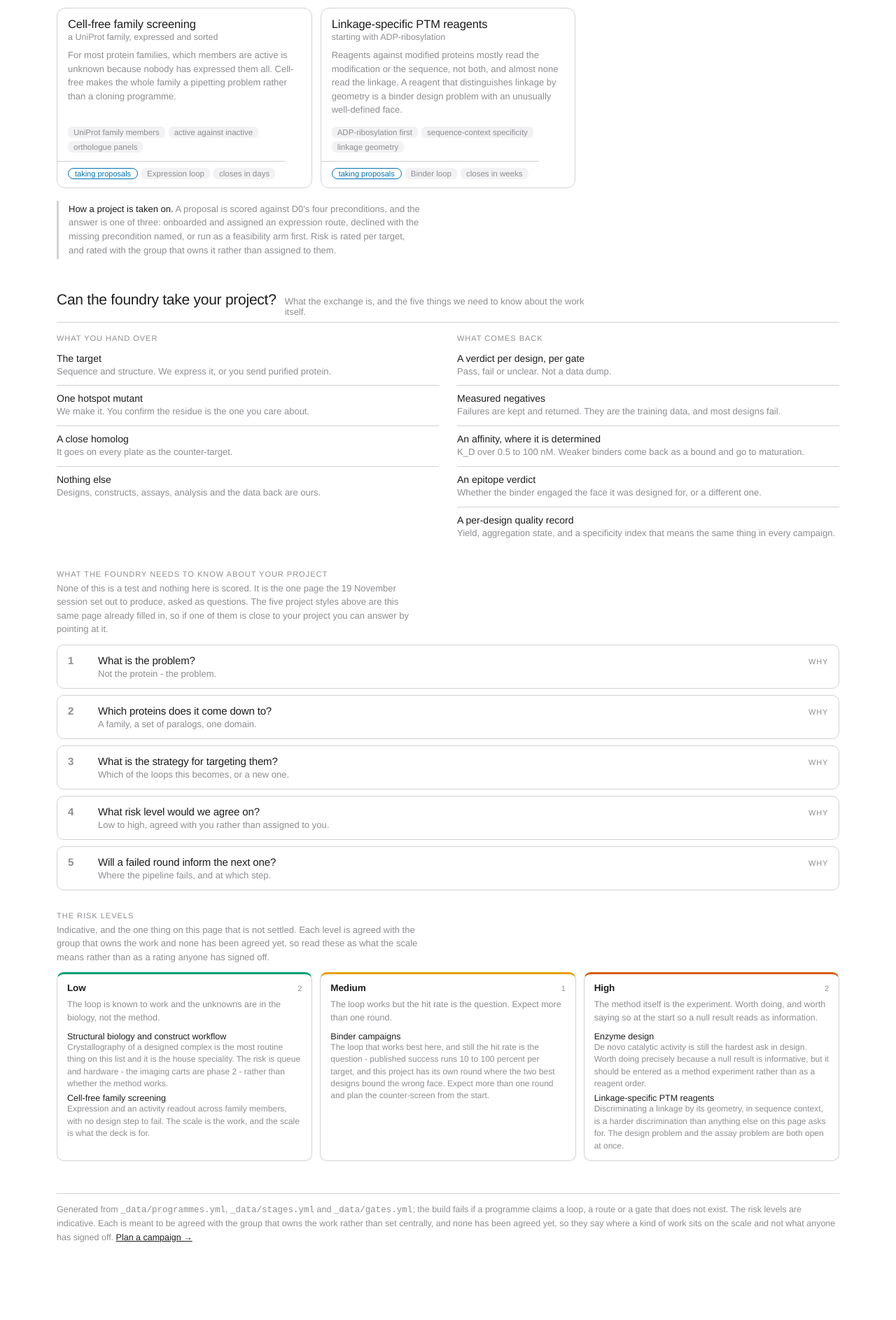
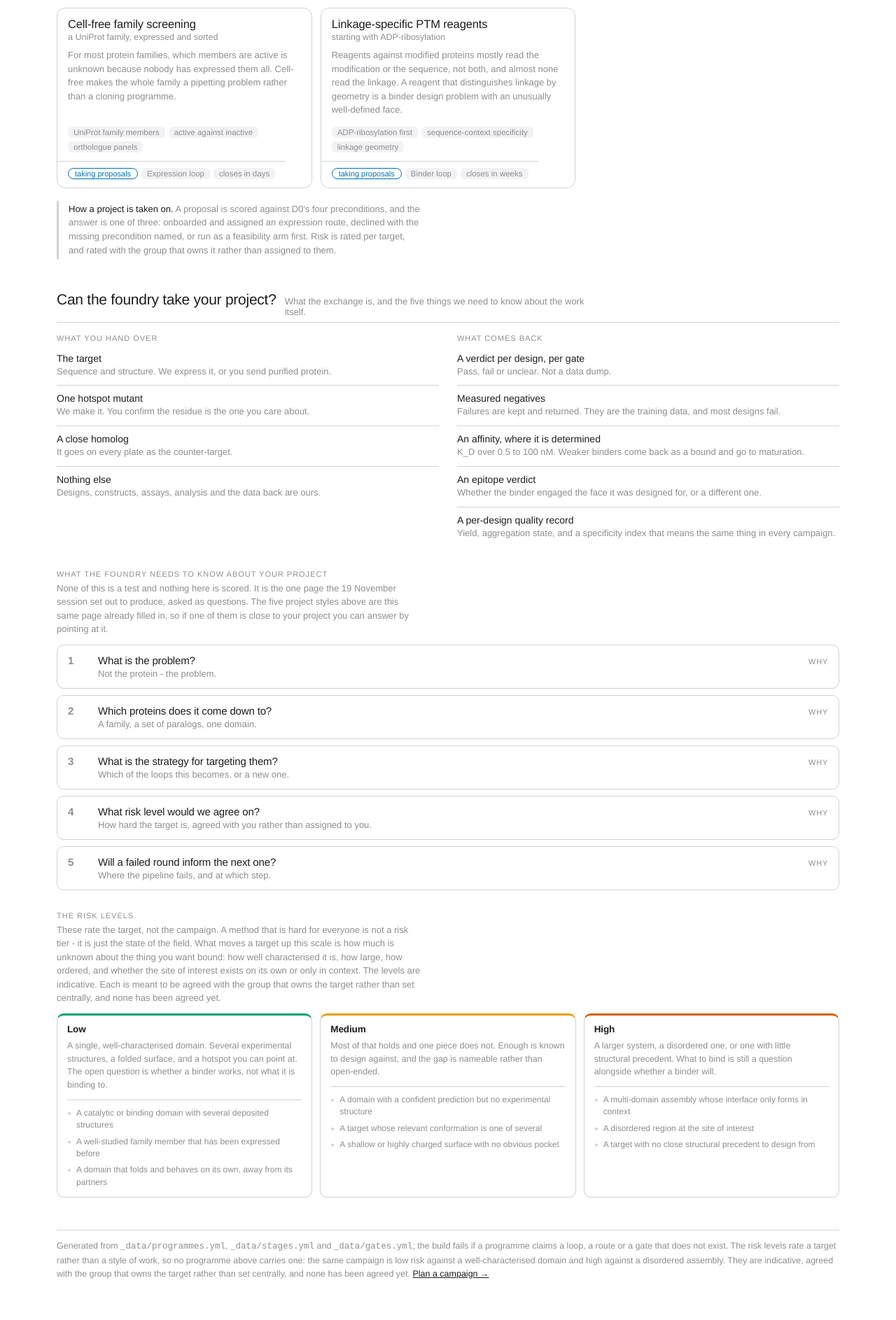
Before and after one commit to sofibali/protein-design-foundry, a Jekyll site: the page static/pages/foundry.html, which Jekyll copies as it is, in a window 1280 px wide. Shown: the part 1153-3039 px from the top of the page at 70% size. Built offline with Jekyll 4.4.1, drawn with Linux system fonts in a browser that asks for light colours; before the commit the page ends 2987 px from its top, so only the background shows below that.

Commit message:
Risk rates the target, not the style of work
The levels added earlier rated the wrong thing. They said binder
campaigns were medium because published hit rates run 10 to 100
percent, and enzyme design high because de novo catalysis is hard.
That is campaign complexity - how hard the experiment is for
everybody - and a method that is hard for the whole field is not a
risk tier, it is just the state of the field.

Sofia's correction: a single well-characterised domain with many
structures is low risk, and a larger, more disordered or less studied
target is higher risk, running the same binder campaign. The tier is
about the target.

That also means no project style can carry one. A style holds targets
of every difficulty, so a single level against a whole style is
necessarily rating the method instead. The risk blocks come off all
five programmes, and the build now fails if one reappears, with the
reason spelled out rather than just rejected.

The scale is rewritten around what is unknown about the target: how
well characterised, how large, how ordered, and whether the site of
interest exists on its own or only in context. Each level now carries
three example targets rather than three example programmes, so a
reader can place their own - a domain with several deposited
structures sits at low, a confident prediction with no experimental
structure at medium, a multi-domain assembly whose interface only
forms in context at high. Levels need at least two examples or the
build fails, because a level with no worked example is an adjective.

No group is named against any level, and the page still says the
rating is agreed with the group that owns the target rather than set
centrally, which is what the 19 November session settled.

Co-Authored-By: Claude Opus 5 <noreply@anthropic.com>

```diff
--- a/_data/programmes.yml
+++ b/_data/programmes.yml
@@ -34,14 +34,6 @@ programmes:
     name: Binder campaigns
     sub: the spine of the machine
     status: running
-    risk:
-      level: medium
-      why: >-
-        The loop that works best here, and still the hit rate is the
-        question - published success runs 10 to 100 percent per target, and
-        this project has its own round where the two best designs bound the
-        wrong face. Expect more than one round and plan the counter-screen
-        from the start.
     problem: >-
       A protein with a face worth blocking and no reagent that binds it. The
       design models will propose thousands of candidates against that face;
@@ -65,13 +57,6 @@ programmes:
     name: Structural biology and construct workflow
     sub: which construct crystallises
     status: phase 2
-    risk:
-      level: low
-      why: >-
-        Crystallography of a designed complex is the most routine thing on
-        this list and it is the house speciality. The risk is queue and
-        hardware - the imaging carts are phase 2 - rather than whether the
-        method works.
     problem: >-
       A construct that expresses is not a construct that diffracts, and the
       distance between the two is usually paid for in months of hand work. The
@@ -97,12 +82,6 @@ programmes:
     name: Enzyme design
     sub: active or inactive, at plate scale
     status: taking proposals
-    risk:
-      level: high
-      why: >-
-        De novo catalytic activity is still the hardest ask in design. Worth
-        doing precisely because a null result is informative, but it should
-        be entered as a method experiment rather than as a reagent order.
     problem: >-
       A designed or redesigned enzyme is a binding problem with a turnover
       readout bolted on. The deck's limit is not the chemistry, it is whether
@@ -122,12 +101,6 @@ programmes:
     name: Cell-free family screening
     sub: a UniProt family, expressed and sorted
     status: taking proposals
-    risk:
-      level: low
-      why: >-
-        Expression and an activity readout across family members, with no
-        design step to fail. The scale is the work, and the scale is what
-        the deck is for.
     problem: >-
       For most protein families, which members are active is unknown because
       nobody has expressed them all. Cell-free makes the whole family a
@@ -149,12 +122,6 @@ programmes:
     name: Linkage-specific PTM reagents
     sub: starting with ADP-ribosylation
     status: taking proposals
-    risk:
-      level: high
-      why: >-
-        Discriminating a linkage by its geometry, in sequence context, is a
-        harder discrimination than anything else on this page asks for. The
-        design problem and the assay problem are both open at once.
     problem: >-
       Reagents against modified proteins mostly read the modification or the
       sequence, not both, and almost none read the linkage. A reagent that
--- a/_data/stages.yml
+++ b/_data/stages.yml
@@ -162,12 +162,15 @@ fit:
         is worth knowing at the start rather than in month three.
     - id: risk
       q: What risk level would we agree on?
-      sub: Low to high, agreed with you rather than assigned to you.
+      sub: How hard the target is, agreed with you rather than assigned to you.
       why: >-
-        The session was explicit that the rating is not set centrally. You
-        know what a failed round costs your project and we know what it costs
-        the deck. The level is those two together, and it sets how much gets
-        committed before the first result comes back.
+        This rates the target, not the experiment. The same binder campaign
+        against a well-characterised single domain and against a disordered
+        multi-domain system is the same chain of protocols with very
+        different odds, and it is the target that moves the odds. You know
+        yours better than we do, which is why the session was explicit that
+        the level is agreed with the owning group rather than set centrally.
+        It sets how much gets committed before the first result comes back.
     - id: rounds
       q: Will a failed round inform the next one?
       sub: Where the pipeline fails, and at which step.
@@ -179,22 +182,43 @@ fit:
   scale:
     title: The risk levels
     note: >-
-      Indicative, and the one thing on this page that is not settled. Each
-      level is agreed with the group that owns the work and none has been
-      agreed yet, so read these as what the scale means rather than as a
-      rating anyone has signed off.
+      These rate the target, not the campaign. A method that is hard for
+      everyone is not a risk tier - it is just the state of the field. What
+      moves a target up this scale is how much is unknown about the thing you
+      want bound: how well characterised it is, how large, how ordered, and
+      whether the site of interest exists on its own or only in context. The
+      levels are indicative. Each is meant to be agreed with the group that
+      owns the target rather than set centrally, and none has been agreed yet.
     levels:
       - id: low
         name: Low
-        say: The loop is known to work and the unknowns are in the biology, not the method.
+        say: >-
+          A single, well-characterised domain. Several experimental
+          structures, a folded surface, and a hotspot you can point at. The
+          open question is whether a binder works, not what it is binding to.
+        eg:
+          - A catalytic or binding domain with several deposited structures
+          - A well-studied family member that has been expressed before
+          - A domain that folds and behaves on its own, away from its partners
       - id: medium
         name: Medium
-        say: The loop works but the hit rate is the question. Expect more than one round.
+        say: >-
+          Most of that holds and one piece does not. Enough is known to design
+          against, and the gap is nameable rather than open-ended.
+        eg:
+          - A domain with a confident prediction but no experimental structure
+          - A target whose relevant conformation is one of several
+          - A shallow or highly charged surface with no obvious pocket
       - id: high
         name: High
         say: >-
-          The method itself is the experiment. Worth doing, and worth saying
-          so at the start so a null result reads as information.
+          A larger system, a disordered one, or one with little structural
+          precedent. What to bind is still a question alongside whether a
+          binder will.
+        eg:
+          - A multi-domain assembly whose interface only forms in context
+          - A disordered region at the site of interest
+          - A target with no close structural precedent to design from
 
 # How to shape a binder question so it can be screened here. NOT a gate and
 # NOT scored - these moved off the landing page on 2026-11-20 because they
--- a/static/pages/foundry.html
+++ b/static/pages/foundry.html
@@ -155,13 +155,13 @@
        border-top:3px solid var(--rule)}
   .lev h4{margin:0;font-size:13.5px;font-weight:600;letter-spacing:-.01em;
        display:flex;align-items:baseline;gap:8px}
-  .lev h4 .c{margin-left:auto;font-size:11px;color:var(--muted);font-weight:400;
-       font-variant-numeric:tabular-nums}
   .lev p{margin:7px 0 0;font-size:12.5px;color:var(--muted);line-height:1.5}
-  .lev .eg{margin-top:10px;display:grid;gap:5px}
-  .lev .eg b{font-size:12.5px;font-weight:500;color:var(--ink);display:block}
-  .lev .eg span{font-size:12px;color:var(--muted);line-height:1.45;display:block}
-  .lev .none{font-size:12px;color:var(--muted);font-style:italic;margin-top:10px}
+  .lev .eg{margin-top:11px;padding-top:10px;border-top:1px solid var(--rule);
+       display:grid;gap:6px}
+  .lev .eg span{font-size:12px;color:var(--muted);line-height:1.45;display:block;
+       padding-left:13px;position:relative}
+  .lev .eg span::before{content:"";position:absolute;left:1px;top:7px;
+       width:4px;height:4px;border-radius:50%;background:var(--rule)}
 
   .aside{border-left:3px solid var(--rule);padding:2px 0 2px 14px;margin-top:18px;
          font-size:13px;line-height:1.52;color:var(--muted);max-width:72ch}
@@ -430,8 +430,8 @@ window.FOUNDRY = {
    {
     "id": "risk",
     "q": "What risk level would we agree on?",
-    "sub": "Low to high, agreed with you rather than assigned to you.",
-    "why": "The session was explicit that the rating is not set centrally. You know what a failed round costs your project and we know what it costs the deck. The level is those two together, and it sets how much gets committed before the first result comes back."
+    "sub": "How hard the target is, agreed with you rather than assigned to you.",
+    "why": "This rates the target, not the experiment. The same binder campaign against a well-characterised single domain and against a disordered multi-domain system is the same chain of protocols with very different odds, and it is the target that moves the odds. You know yours better than we do, which is why the session was explicit that the level is agreed with the owning group rather than set centrally. It sets how much gets committed before the first result comes back."
    },
    {
     "id": "rounds",
@@ -442,22 +442,37 @@ window.FOUNDRY = {
   ],
   "scale": {
    "title": "The risk levels",
-   "note": "Indicative, and the one thing on this page that is not settled. Each level is agreed with the group that owns the work and none has been agreed yet, so read these as what the scale means rather than as a rating anyone has signed off.",
+   "note": "These rate the target, not the campaign. A method that is hard for everyone is not a risk tier - it is just the state of the field. What moves a target up this scale is how much is unknown about the thing you want bound: how well characterised it is, how large, how ordered, and whether the site of interest exists on its own or only in context. The levels are indicative. Each is meant to be agreed with the group that owns the target rather than set centrally, and none has been agreed yet.",
    "levels": [
     {
      "id": "low",
      "name": "Low",
-     "say": "The loop is known to work and the unknowns are in the biology, not the method."
+     "say": "A single, well-characterised domain. Several experimental structures, a folded surface, and a hotspot you can point at. The open question is whether a binder works, not what it is binding to.",
+     "eg": [
+      "A catalytic or binding domain with several deposited structures",
+      "A well-studied family member that has been expressed before",
+      "A domain that folds and behaves on its own, away from its partners"
+     ]
     },
     {
      "id": "medium",
      "name": "Medium",
-     "say": "The loop works but the hit rate is the question. Expect more than one round."
+     "say": "Most of that holds and one piece does not. Enough is known to design against, and the gap is nameable rather than open-ended.",
+     "eg": [
+      "A domain with a confident prediction but no experimental structure",
+      "A target whose relevant conformation is one of several",
+      "A shallow or highly charged surface with no obvious pocket"
+     ]
     },
     {
      "id": "high",
      "name": "High",
-     "say": "The method itself is the experiment. Worth doing, and worth saying so at the start so a null result reads as information."
+     "say": "A larger system, a disordered one, or one with little structural precedent. What to bind is still a question alongside whether a binder will.",
+     "eg": [
+      "A multi-domain assembly whose interface only forms in context",
+      "A disordered region at the site of interest",
+      "A target with no close structural precedent to design from"
+     ]
     }
    ]
   }
@@ -656,10 +671,6 @@ window.FOUNDRY = {
     "name": "Binder campaigns",
     "sub": "the spine of the machine",
     "status": "running",
-    "risk": {
-     "level": "medium",
-     "why": "The loop that works best here, and still the hit rate is the question - published success runs 10 to 100 percent per target, and this project has its own round where the two best designs bound the wrong face. Expect more than one round and plan the counter-screen from the start."
-    },
     "problem": "A protein with a face worth blocking and no reagent that binds it. The design models will propose thousands of candidates against that face; the question is which of them actually bind it, and whether the ones that bind landed where they were designed to land.",
     "areas": [
      "Parkinson's",
@@ -689,10 +700,6 @@ window.FOUNDRY = {
     "name": "Structural biology and construct workflow",
     "sub": "which construct crystallises",
     "status": "phase 2",
-    "risk": {
-     "level": "low",
-     "why": "Crystallography of a designed complex is the most routine thing on this list and it is the house speciality. The risk is queue and hardware - the imaging carts are phase 2 - rather than whether the method works."
-    },
     "problem": "A construct that expresses is not a construct that diffracts, and the distance between the two is usually paid for in months of hand work. The screen is cheap per drop and expensive per hour, which is exactly the shape of problem automation is for.",
     "areas": [
      "crystallisation screening",
@@ -713,10 +720,6 @@ window.FOUNDRY = {
     "name": "Enzyme design",
     "sub": "active or inactive, at plate scale",
     "status": "taking proposals",
-    "risk": {
-     "level": "high",
-     "why": "De novo catalytic activity is still the hardest ask in design. Worth doing precisely because a null result is informative, but it should be entered as a method experiment rather than as a reagent order."
-    },
     "problem": "A designed or redesigned enzyme is a binding problem with a turnover readout bolted on. The deck's limit is not the chemistry, it is whether the assay fits in a well and reads on the PHERAstar.",
     "areas": [
      "designed actives",
@@ -740,10 +743,6 @@ window.FOUNDRY = {
     "name": "Cell-free family screening",
     "sub": "a UniProt family, expressed and sorted",
     "status": "taking proposals",
-    "risk": {
-     "level": "low",
-     "why": "Expression and an activity readout across family members, with no design step to fail. The scale is the work, and the scale is what the deck is for."
-    },
     "problem": "For most protein families, which members are active is unknown because nobody has expressed them all. Cell-free makes the whole family a pipetting problem rather than a cloning programme.",
     "areas": [
      "UniProt family members",
@@ -766,10 +765,6 @@ window.FOUNDRY = {
     "name": "Linkage-specific PTM reagents",
     "sub": "starting with ADP-ribosylation",
     "status": "taking proposals",
-    "risk": {
-     "level": "high",
-     "why": "Discriminating a linkage by its geometry, in sequence context, is a harder discrimination than anything else on this page asks for. The design problem and the assay problem are both open at once."
-    },
     "problem": "Reagents against modified proteins mostly read the modification or the sequence, not both, and almost none read the linkage. A reagent that distinguishes linkage by geometry is a binder design problem with an unusually well-defined face.",
     "areas": [
      "ADP-ribosylation first",
@@ -1359,33 +1354,30 @@ window.FOUNDRY = {
        <div class="why">${esc(a.why)}</div>
      </details>`).join('');
 
-  // The risk scale, with the project styles sitting at each level. The rating
-  // is agreed with the group that owns the work rather than set centrally, so
-  // these are shown as what the scale means and the note says plainly that
-  // none has been signed off.
+  // The risk scale. These rate the TARGET, not the campaign: the same binder
+  // chain is low risk against a well-characterised single domain and high
+  // against a disordered assembly, so the examples under each level are kinds
+  // of target rather than kinds of work. No project style carries a level,
+  // and no group is named against one - the 19 November session was explicit
+  // that a tier is agreed with the group that owns the target.
   const SC = FIT.scale;
   document.getElementById('rs-t').textContent = SC.title;
   document.getElementById('rs-note').textContent = SC.note;
-  document.getElementById('rs').innerHTML = SC.levels.map(l => {
-    const mine = (F.programmes.programmes || [])
-      .filter(p => p.risk && p.risk.level === l.id);
-    const eg = mine.map(p =>
-      `<div><b>${esc(p.name)}</b><span>${esc(p.risk.why)}</span></div>`).join('');
-    return `<div class="lev" style="border-top-color:${LEVC[l.id] || 'var(--rule)'}">
-      <h4>${esc(l.name)}<span class="c">${mine.length || 'none'}</span></h4>
+  document.getElementById('rs').innerHTML = SC.levels.map(l =>
+    `<div class="lev" style="border-top-color:${LEVC[l.id] || 'var(--rule)'}">
+      <h4>${esc(l.name)}</h4>
       <p>${esc(l.say)}</p>
-      ${eg ? `<div class="eg">${eg}</div>`
-           : '<div class="none">Nothing sits here yet.</div>'}
-    </div>`;
-  }).join('');
+      <div class="eg">${(l.eg || []).map(e => `<span>${esc(e)}</span>`).join('')}</div>
+    </div>`).join('');
 
   document.getElementById('foot').innerHTML =
     `Generated from <code>_data/programmes.yml</code>, <code>_data/stages.yml</code> and
      <code>_data/gates.yml</code>; the build fails if a programme claims a loop, a route or a
-     gate that does not exist. The risk levels are indicative. Each is meant to be agreed
-     with the group that owns the work rather than set centrally, and none has been agreed
-     yet, so they say where a kind of work sits on the scale and not what anyone has
-     signed off.
+     gate that does not exist. The risk levels rate a target rather than a style of work,
+     so no programme above carries one: the same campaign is low risk against a
+     well-characterised domain and high against a disordered assembly. They are indicative,
+     agreed with the group that owns the target rather than set centrally, and none has
+     been agreed yet.
      <a href="workflows.html" style="color:var(--ink)">Plan a campaign &rarr;</a>`;
 })();
 </script>
```
Also changed, not shown: pages/foundry.html (+22 -25 lines), scripts/build_pages.py (+16 -15 lines).
